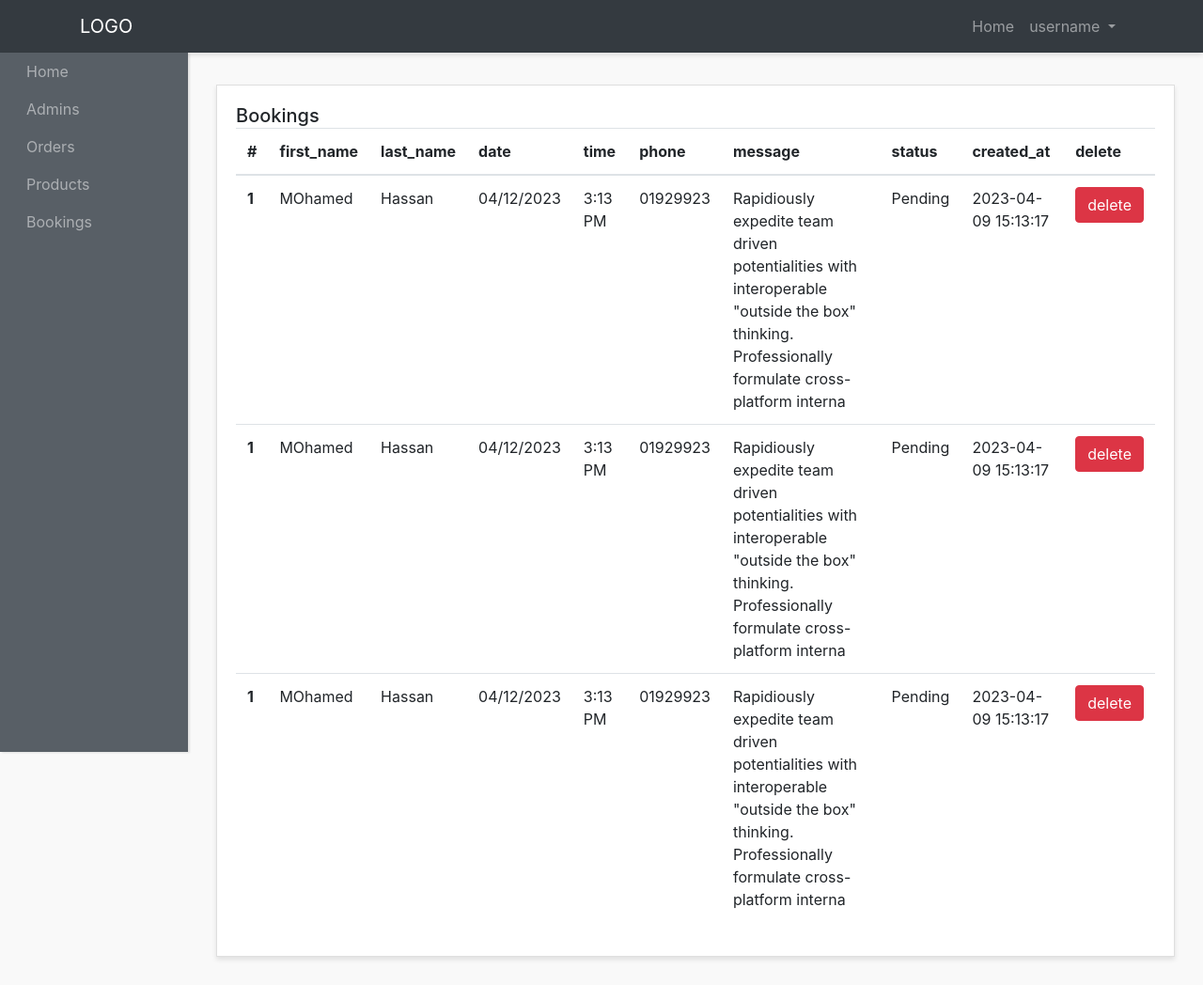
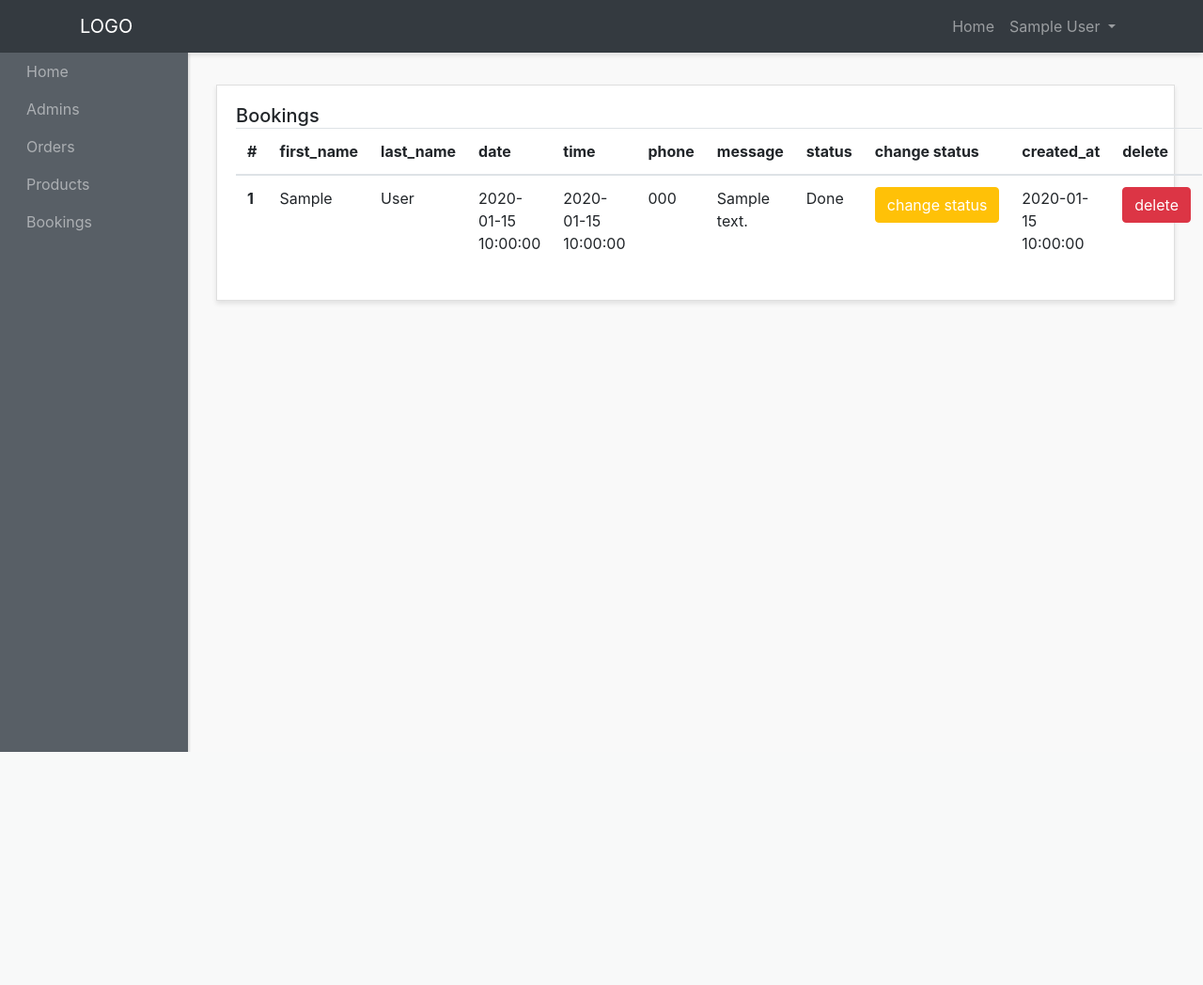
Before and after one commit to ayodisu/coffee-shop, a PHP site: page /coffeefy/admin-panel/bookings-admins/show-bookings.php in a window 1280 px wide. Shown: the whole page at 94% size. After the commit the page ends 800 px from the top, so only its background shows below. Run offline with PHP 8.4, Linux system fonts and the light colour scheme; the visitor is signed in with stand-in values (Sample User, id 1); tables that the repository leaves empty or names only in its code hold one stand-in row (values such as "Sample post"); some libraries are stand-ins or nearby versions.

Commit message:
added the feature to show, change and delete bookings

```diff
--- a/admin-panel/bookings-admins/show-bookings.php
+++ b/admin-panel/bookings-admins/show-bookings.php
@@ -1,67 +1,17 @@
-<!DOCTYPE html>
-<html lang="en">
-<head>
-    <meta charset="utf-8">
-    <!-- This file has been downloaded from Bootsnipp.com. Enjoy! -->
-    <title>Admin Panel</title>
-        <meta name="viewport" content="width=device-width, initial-scale=1">
-    <link href="http://maxcdn.bootstrapcdn.com/bootstrap/4.0.0/css/bootstrap.min.css" rel="stylesheet">
-     <link href="../styles/style.css" rel="stylesheet">
-    <script src="http://code.jquery.com/jquery-1.11.1.min.js"></script>
-    <script src="http://maxcdn.bootstrapcdn.com/bootstrap/4.0.0/js/bootstrap.min.js"></script>
-</head>
-<body>
-<div id="wrapper">
-    <nav class="navbar header-top fixed-top navbar-expand-lg  navbar-dark bg-dark">
-      <div class="container">
-      <a class="navbar-brand" href="#">LOGO</a>
-      <button class="navbar-toggler" type="button" data-toggle="collapse" data-target="#navbarText" aria-controls="navbarText"
-        aria-expanded="false" aria-label="Toggle navigation">
-        <span class="navbar-toggler-icon"></span>
-      </button>
+<?php require "../layouts/header.php"; ?>
+<?php require "../../config/config.php"; ?>
+<?php
 
-      <div class="collapse navbar-collapse" id="navbarText">
-        <ul class="navbar-nav side-nav" >
-          <li class="nav-item">
-            <a class="nav-link" style="margin-left: 20px;" href="../index.html">Home
-              <span class="sr-only">(current)</span>
-            </a>
-          </li>
-          <li class="nav-item">
-            <a class="nav-link" href="../admins/admins.html" style="margin-left: 20px;">Admins</a>
-          </li>
-          <li class="nav-item">
-            <a class="nav-link" href="../orders-admins/show-orders.html" style="margin-left: 20px;">Orders</a>
-          </li>
-          <li class="nav-item">
-            <a class="nav-link" href="../products-admins/show-products.html" style="margin-left: 20px;">Products</a>
-          </li>
-          <li class="nav-item">
-            <a class="nav-link" href="bookings-admins/show-bookings.html" style="margin-left: 20px;">Bookings</a>
-          </li>
-        </ul>
-        <ul class="navbar-nav ml-md-auto d-md-flex">
-          <li class="nav-item">
-            <a class="nav-link" href="../index.html">Home
-              <span class="sr-only">(current)</span>
-            </a>
-          </li>
-          <li class="nav-item dropdown">
-            <a class="nav-link  dropdown-toggle" href="#" id="navbarDropdown" role="button" data-toggle="dropdown" aria-haspopup="true" aria-expanded="false">
-              username
-            </a>
-            <div class="dropdown-menu" aria-labelledby="navbarDropdown">
-              <a class="dropdown-item" href="#">Logout</a>
+  if (!isset($_SESSION['admin_name'])) {
+    header("location: " . ADMINURL . "/admins/login-admins.php");
+  }
 
-          </li>
+  $bookings = $conn->query("SELECT * FROM bookings");
+  $bookings->execute();
 
+  $allBookings = $bookings->fetchAll(PDO::FETCH_OBJ);
 
-        </ul>
-      </div>
-    </div>
-    </nav>
-    <div class="container-fluid">
-
+?>
           <div class="row">
         <div class="col">
           <div class="card">
@@ -79,47 +29,27 @@
                     <th scope="col">phone</th>
                     <th scope="col">message</th>
                     <th scope="col">status</th>
+                    <th scope="col">change status</th>
                     <th scope="col">created_at</th>
                     <th scope="col">delete</th>
                   </tr>
                 </thead>
                 <tbody>
+                  <?php foreach($allBookings as $booking) :?>
                   <tr>
-                    <th scope="row">1</th>
-                    <td>MOhamed</td>
-                    <td>Hassan</td>
-                    <td>04/12/2023 </td>
-                    <td>3:13 PM</td>
-                    <td>01929923</td>
-                    <td>Rapidiously expedite team driven potentialities with interoperable "outside the box" thinking. Professionally formulate cross-platform interna</td>
-                    <td>Pending</td>
-                    <td>2023-04-09 15:13:17</td>
-                     <td><a href="delete-bookings.html" class="btn btn-danger  text-center ">delete</a></td>
+                    <th scope="row"><?php echo $booking->id; ?></th>
+                    <td><?php echo $booking->first_name; ?></td>
+                    <td><?php echo $booking->last_name; ?></td>
+                    <td><?php echo $booking->date; ?></td>
+                    <td><?php echo $booking->time; ?></td>
+                    <td><?php echo $booking->phone; ?></td>
+                    <td><?php echo $booking->message; ?></td>
+                    <td><?php echo $booking->status; ?></td>
+                    <td><a href="change-status.php?id=<?php echo $booking->id; ?>" class="btn btn-warning text-white text-center ">change status</a></td>
+                    <td><?php echo $booking->created_at; ?></td>
+                     <td><a href="delete-bookings.php?id=<?php echo $booking->id; ?>" class="btn btn-danger  text-center ">delete</a></td>
                   </tr>
-                  <tr>
-                    <th scope="row">1</th>
-                    <td>MOhamed</td>
-                    <td>Hassan</td>
-                    <td>04/12/2023 </td>
-                    <td>3:13 PM</td>
-                    <td>01929923</td>
-                    <td>Rapidiously expedite team driven potentialities with interoperable "outside the box" thinking. Professionally formulate cross-platform interna</td>
-                    <td>Pending</td>
-                    <td>2023-04-09 15:13:17</td>
-                     <td><a href="delete-bookings.html" class="btn btn-danger  text-center ">delete</a></td>
-                  </tr>
-                  <tr>
-                    <th scope="row">1</th>
-                    <td>MOhamed</td>
-                    <td>Hassan</td>
-                    <td>04/12/2023 </td>
-                    <td>3:13 PM</td>
-                    <td>01929923</td>
-                    <td>Rapidiously expedite team driven potentialities with interoperable "outside the box" thinking. Professionally formulate cross-platform interna</td>
-                    <td>Pending</td>
-                    <td>2023-04-09 15:13:17</td>
-                     <td><a href="delete-bookings.html" class="btn btn-danger  text-center ">delete</a></td>
-                  </tr>
+                  <?php endforeach; ?>
                 </tbody>
               </table>
             </div>
@@ -128,10 +58,4 @@
       </div>
 
 
-
-  </div>
-<script type="text/javascript">
-
-</script>
-</body>
-</html>
+      <?php require "../layouts/footer.php"; ?>
```
Also changed, not shown: admin-panel/bookings-admins/change-status.php (added, +61 -0 lines), admin-panel/bookings-admins/delete-bookings.php (added, +18 -0 lines).
